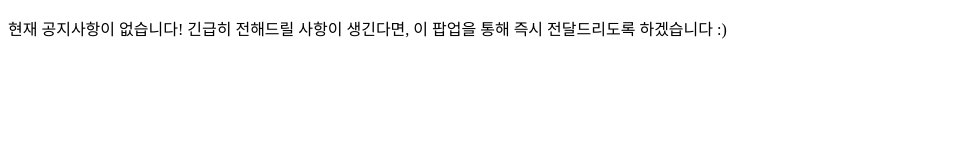
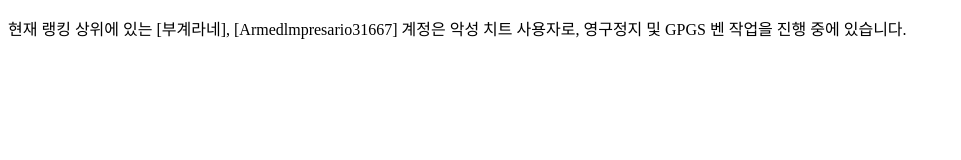
Before and after one commit to cielo111/IdleAlbaNOTICE, a plain HTML site: page index.html in a window 1280 px wide. Shown: the whole page, without its empty margins (0-961 px from the left). Drawn offline with Linux system fonts and the light colour scheme.

Commit message:
Update index.html

```diff
--- a/index.html
+++ b/index.html
@@ -7,6 +7,6 @@
     <title>IdleAlbaNOTICE</title>
 </head>
 <body>
-    <p>현재 공지사항이 없습니다! 긴급히 전해드릴 사항이 생긴다면, 이 팝업을 통해 즉시 전달드리도록 하겠습니다 :)</p>
+    <p>현재 랭킹 상위에 있는 [부계라네], [Armedlmpresario31667] 계정은 악성 치트 사용자로, 영구정지 및 GPGS 벤 작업을 진행 중에 있습니다.</p>
 </body>
 </html>
```
